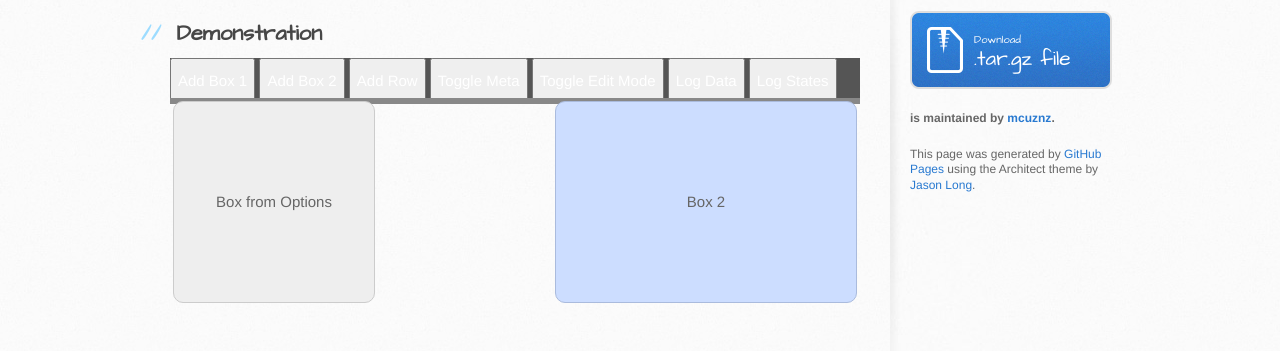
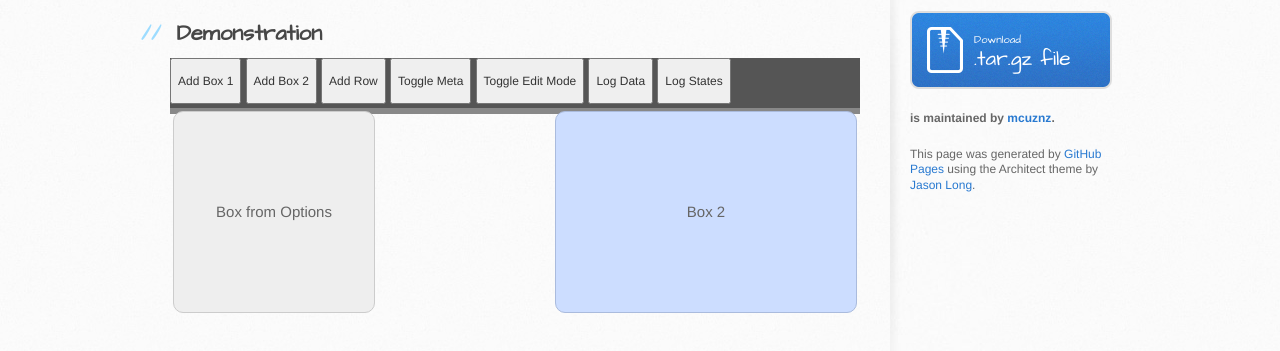
Before and after one commit to mcuznz/heapish, a plain HTML site: page demo.html in a window 1280 px wide. Both pictures are taken after a click on the button "Add Box 2". Shown: the part 321-672 px from the top of the page. Drawn offline with nearby package versions, Linux system fonts and the light colour scheme.

Commit message:
Demo changes

```diff
--- a/demo.html
+++ b/demo.html
@@ -41,12 +41,16 @@
       }
       .toolbar {
         width: 100%;
-        height: 40px;
+        height: 50px;
         line-height: 40px;
         background: #555;
         color: #fff;
       }
-      #heapDemo {
+      .toolbar button {
+        color: #333;
+        font-size: 80%;
+      }
+      #heapDemoWrapper {
         border: 3px solid #888;
         background-image: repeating-linear-gradient(-45deg, transparent, transparent 15px, #eee 15px, #eee 30px);
       }
@@ -91,7 +95,9 @@
   <button id="logStates">Log States</button>
 </div>
 
-<div id="heapDemo">
+<div id="heapDemoWrapper">
+  <div id="heapDemo">
+  </div>
 </div>
 
         </section>
@@ -122,11 +128,11 @@
         });
 
         $('#addBox2').click(function() {
-          $('#heapDemo').heapish.push('<div class="box2">Box 2</div>');
+          $('#heapDemo').heapish.push('<div class="box2">Box 2</div>', 'box');
         });
 
         $('#addRow').click(function() {
-          $('#heapDemo').heapish.push('<div class="row">Row</div>');
+          $('#heapDemo').heapish.push('<div class="row">Row</div>', 'row');
         });
 
         $('#toggleMeta').click(function() {
```
